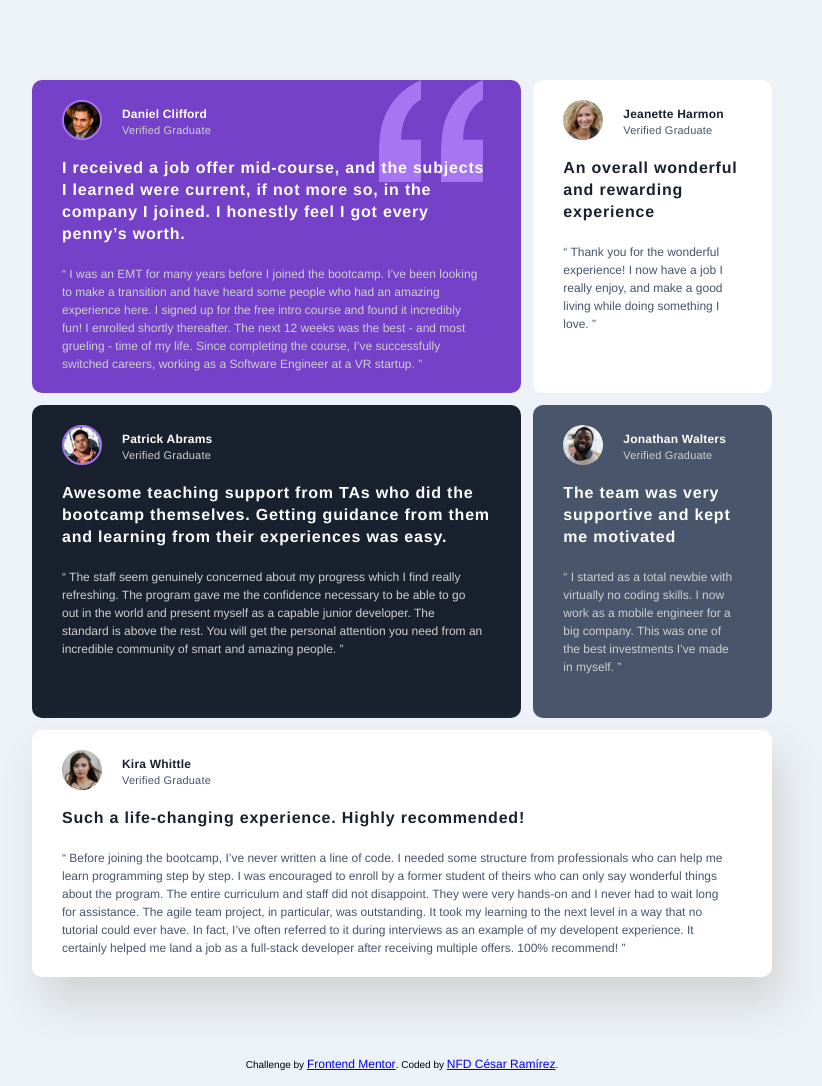
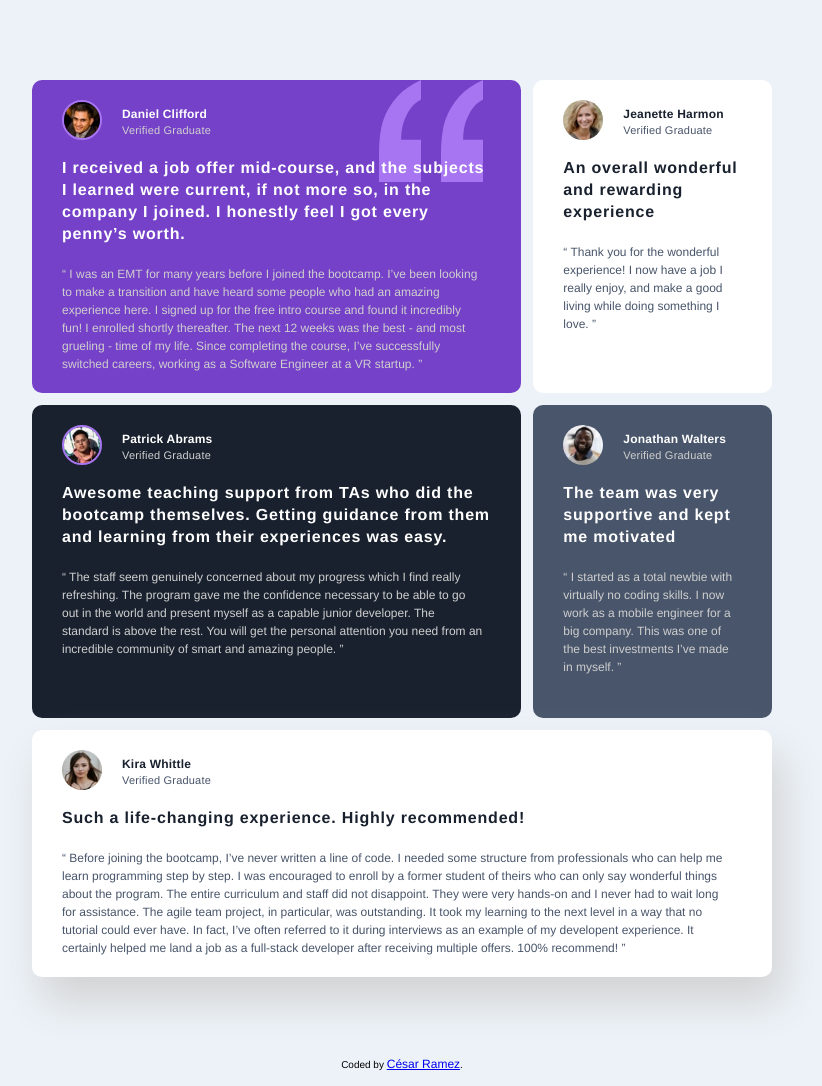
Before and after one commit to NFD-cesar/testimonials-grid-section, a plain HTML site: page index.html in a window 1280 px wide. Shown: the whole page, without its empty margins (238-1060 px from the left). Drawn offline with Linux system fonts and the light colour scheme.

Commit message:
Agregando cambios generales

```diff
--- a/index.html
+++ b/index.html
@@ -101,8 +101,8 @@
             </section>
         </div>
     </main>
-    <footer> Challenge by
-        <a href="https://www.frontendmentor.io?ref=challenge" target="_blank">Frontend Mentor</a>. Coded by <a href="https://twitter.com/nfd_cesar">NFD César Ramírez</a>.
+    <footer>
+        Coded by <a href="https://twitter.com/ramez_cesar">César Ramez</a>.
     </footer>
 </body>
 </html>
```
Also changed, not shown: 1 other file.
